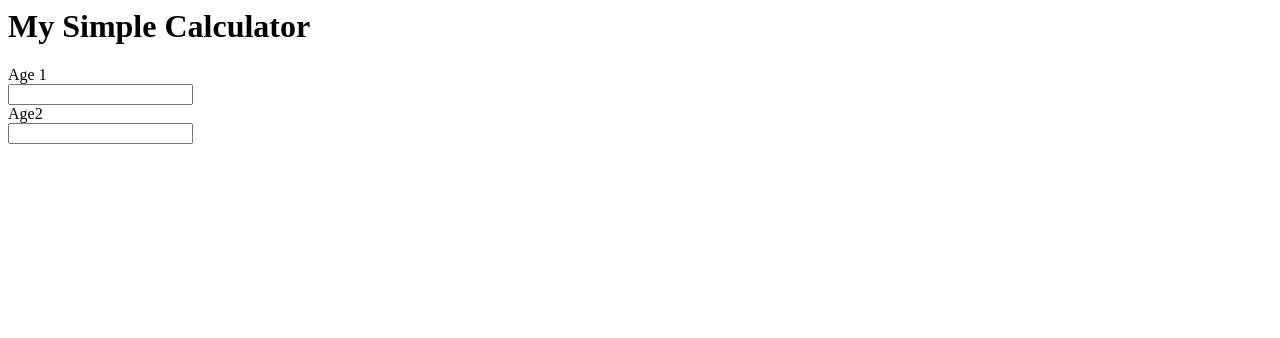
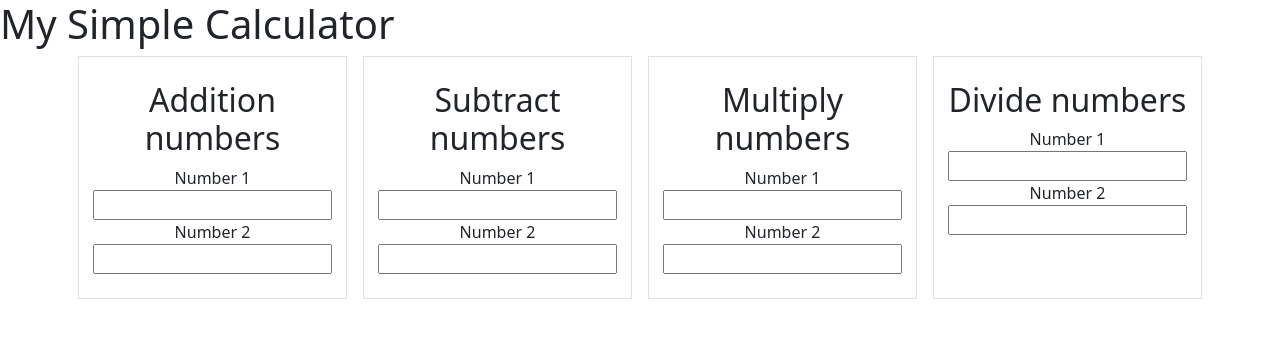
Before and after one commit to Njokinuthia/calculator, a plain HTML site: page index.html in a window 1280 px wide. Drawn offline with nearby package versions, Linux system fonts and the light colour scheme.

Commit message:
feat:form-add forms

```diff
--- a/index.html
+++ b/index.html
@@ -1,9 +1,11 @@
 <html lang="en">
+
 <head>
   <meta charset="UTF-8">
   <meta http-equiv="X-UA-Compatible" content="IE=edge">
   <meta name="viewport" content="width=device-width, initial-scale=1.0">
-  <script src="js/script.js"></script>
+  <link rel="stylesheet" href="https://cdn.jsdelivr.net/npm/bootstrap@5.1.3/dist/css/bootstrap.min.css">
+  <link rel="stylesheet" href="css/script.css">
   <title>Calculator</title>
 </head>
 
@@ -11,16 +13,61 @@
   <h1>My Simple Calculator</h1>
 
   <!-- add form -->
+  <div class="container text-center">
+    <div class="row">
+      <form class="col border mx-2 py-4">
+        <div class="addNumbers">
+          <h2>Addition numbers</h2>
+          <label for="add1">Number 1</label><br>
+          <input type="number" id="add1" name="add1"><br>
+          <label for="add2">Number 2</label><br>
+          <input type="number" id="add2" name="add2">
+        </div>
+      </form>
+
+      <form class="col border mx-2 py-4">
+        <div class="subtractNumbers">
+          <h2>Subtract numbers</h2>
+          <label for="sub1">Number 1</label><br>
+          <input type="number" id="sub1" name="sub1"><br>
+          <label for="sub2">Number 2</label><br>
+          <input type="number" id="sub2" name="sub2">
+        </div>
+      </form>
+
+
+      <form class="col border mx-2 py-4">
+        <div class="mulNumbers">
+          <h2>Multiply numbers</h2>
+          <label for="mul1">Number 1</label><br>
+          <input type="number" id="mul1" name="mul1"><br>
+          <label for="mul2">Number 2</label><br>
+          <input type="number" id="mul2" name="mul2">
+        </div>
+      </form>
+
+      <form class="col border mx-2 py-4">
+        <div class="divideNumbers">
+          <h2>Divide numbers</h2>
+          <label for="div1">Number 1</label><br>
+          <input type="number" id="div1" name="div1"><br>
+          <label for="div2">Number 2</label><br>
+          <input type="number" id="div2" name="div2">
+        </div>
+      </form>
+    </div>
+  </div>
+
   <form>
-    <div>
-      <label for="Age">Age 1</label><br>
-      <input type="number" id="age1" name="age1"><br>
-      <label for="">Age2</label><br>
-      <input type="number" id="age2" name="age2">
-    </div>
-  </form>
 
 
 
+  </form>
+
+  <script src="https://code.jquery.com/jquery-3.6.0.js" integrity="sha256-H+K7U5CnXl1h5ywQfKtSj8PCmoN9aaq30gDh27Xc0jk="
+    crossorigin="anonymous"></script>
+  <script src="js/script.js"></script>
+
 </body>
+
 </html>
--- a/js/script.js
+++ b/js/script.js
@@ -1,26 +1,11 @@
 // BACKEND LOGIC - BUSINESS LOGIC
-// sum funtion
-var sum = (num1,num2)=>{
-  return num1+num2;
-}
-// subtract function
-var subtract = (num1,num2)=>{
-  return num1-num2;
-}
-// multiplication function
-var multiply = (num1,num2)=>{
-  return num1*num2;
-}
-// division function
-var divide = (num1,num2) =>{
-  return num1/num2;
-}
+// calculation funtions
+const sum = (num1,num2)=>num1+num2;
+const subtract = (num1,num2)=>num1-num2;
+const multiply = (num1,num2)=>num1*num2;
+const divide = (num1,num2) =>num1/num2;
 
 // FRONT END LOGIC - USER INTERFACE
-
-// prompt user for numbers/input
-// var age1 = parseInt(prompt("How old is John? "));
-// var age2 = parseInt(prompt("How old is Mary? "));
 
 // output the result
 var result = sum(age1,age2);
```
